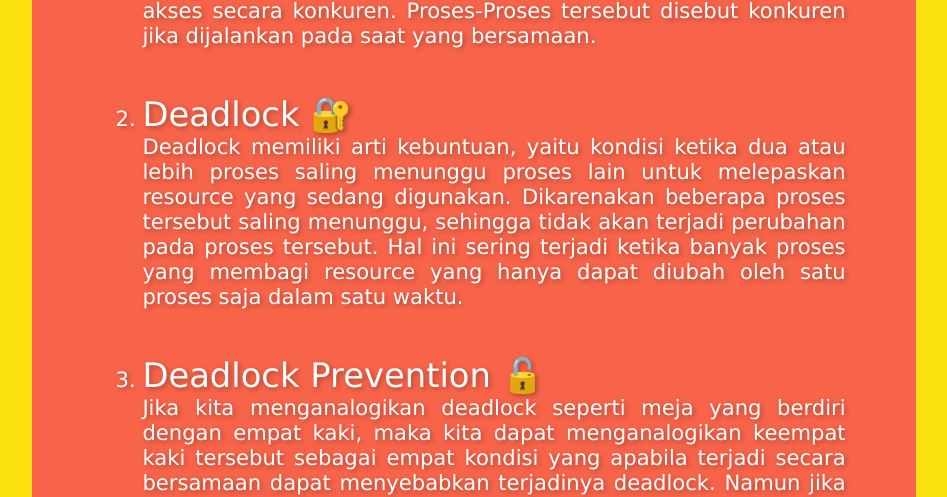
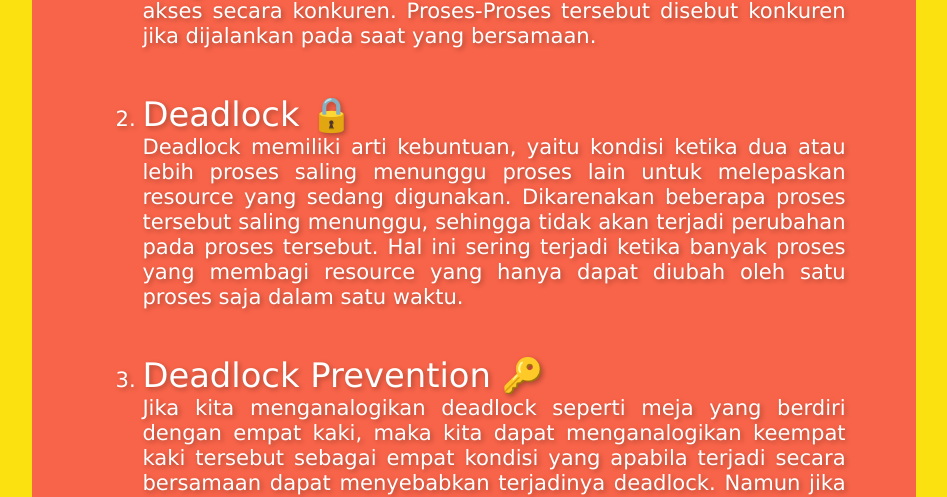
Before and after one commit to fayaadbsa/os211, a Jekyll site: the page built from w07.md, in a window 1280 px wide and 900 px high, scrolled down 428 px. Shown: the part 165-662 px from the top of the window, without its empty margins (166-1113 px from the left). Built offline with Jekyll 4.4.1, drawn with Linux system fonts in a browser that asks for light colours; our own code applies the rules of GitHub Pages for plain Markdown files.

Commit message:
Update w07.md

```diff
--- a/w07.md
+++ b/w07.md
@@ -8,22 +8,22 @@ permalink: /W07/
 1. [Process Synchronization 🔄](https://www.guru99.com/process-synchronization.html)<br>
 Sinkronisasi adalah suatu pengoordinasian proses sedemikian rupa sehingga tidak ada dua proses yang memiliki akses ke suatu data dalam waktu yang sama. Sinkornisasi diperlukan untuk menghindari terjadinya ketidak konsistenan data akibat adanya akses secara konkuren. Proses-Proses tersebut disebut konkuren jika dijalankan pada saat yang bersamaan.
 
-2. [Deadlock 🔐](https://www.guru99.com/deadlock-in-operating-system.html)<br>
+2. [Deadlock 🔒](https://www.guru99.com/deadlock-in-operating-system.html)<br>
 Deadlock memiliki arti kebuntuan, yaitu kondisi ketika dua atau lebih proses saling menunggu proses lain untuk melepaskan resource yang sedang digunakan. Dikarenakan beberapa proses tersebut saling menunggu, sehingga tidak akan terjadi perubahan pada proses tersebut. Hal ini sering terjadi ketika banyak proses yang membagi resource yang hanya dapat diubah oleh satu proses saja dalam satu waktu.
 
-3. [Deadlock Prevention 🔓](https://www.javatpoint.com/os-deadlock-prevention)<br>
+3. [Deadlock Prevention 🔑](https://www.javatpoint.com/os-deadlock-prevention)<br>
 Jika kita menganalogikan deadlock seperti meja yang berdiri dengan empat kaki, maka kita dapat menganalogikan keempat kaki tersebut sebagai empat kondisi yang apabila terjadi secara bersamaan dapat menyebabkan terjadinya deadlock. Namun jika kita mematahkan salah satu kakinya, maka meja itu pasti akan terjatuh. Begitu pula dengan deadlock, jika kita bisa melanggar salah satu dari empat syarat yang diperlukan dan tidak membiarkannya terjadi secara bersamaan maka kita bisa mencegahnya!
 
 4. [Banker's Algorithm](https://www.geeksforgeeks.org/bankers-algorithm-in-operating-system-2/)<br>
 Algoritma banker adalah algoritma alokasi resource dan pencegahan deadlock yang menguji keamanan dengan mensimulasikan alokasi untuk jumlah maksimum yang mungkin telah ditentukan sebelumnya dari semua resource, kemudian membuat pemeriksaan "status-s" untuk menguji kemungkinan aktivitas, sebelum memutuskan apakah alokasi harus diizinkan untuk melanjutkan. Selengkapnya pada artikel berikut ini.
 
-7. [Race Condition VS Deadlock](https://www.quora.com/What-is-the-difference-between-race-condition-and-a-deadlock)<br>
+5. [Race Condition VS Deadlock](https://www.quora.com/What-is-the-difference-between-race-condition-and-a-deadlock)<br>
 Apa itu perbedaan dari Race Condition dengan Deadlock ? lengkapnya akan dibahas pada artikel ini.
 
-5. [Semaphore 🔠](https://www.tutorialspoint.com/semaphores-in-operating-system)<br>
+6. [Semaphore 🔠](https://www.tutorialspoint.com/semaphores-in-operating-system)<br>
 Semaphore adalah variabel integer yang digunakan untuk menyelesaikan masalah bagian kritis dengan menggunakan dua operasi atomic, wait dan signal yang digunakan untuk sinkronisasi proses. Lengkapnya pada artikel berikut ini.
 
-6. [Dining Philosophers 🍽](https://www.javatpoint.com/os-dining-philosophers-problem)<br>
+7. [Dining Philosophers 🍽](https://www.javatpoint.com/os-dining-philosophers-problem)<br>
 Masalah Dining Philosophers adalah masalah klasik sinkronisasi yang mengatakan bahwa ada lima filsuf duduk mengelilingi meja bundar dan tugas mereka adalah berpikir dan makan secara bergantian. Semangkuk mie ditempatkan di tengah meja bersama dengan lima sumpit untuk masing-masing filsuf. Untuk makan seorang filsuf membutuhkan sumpit kanan dan kiri. Seorang filsuf hanya bisa makan jika tersedia sumpit kiri dan kanan dari sang filsuf. Jika sumpit kiri dan kanan dari filsuf tidak tersedia maka filsuf meletakkan sumpit (kiri atau kanan) dan mulai berpikir lagi.
 
 8. [Deadlock And Starvation](https://www.geeksforgeeks.org/difference-between-deadlock-and-starvation-in-os/)<br>
```
